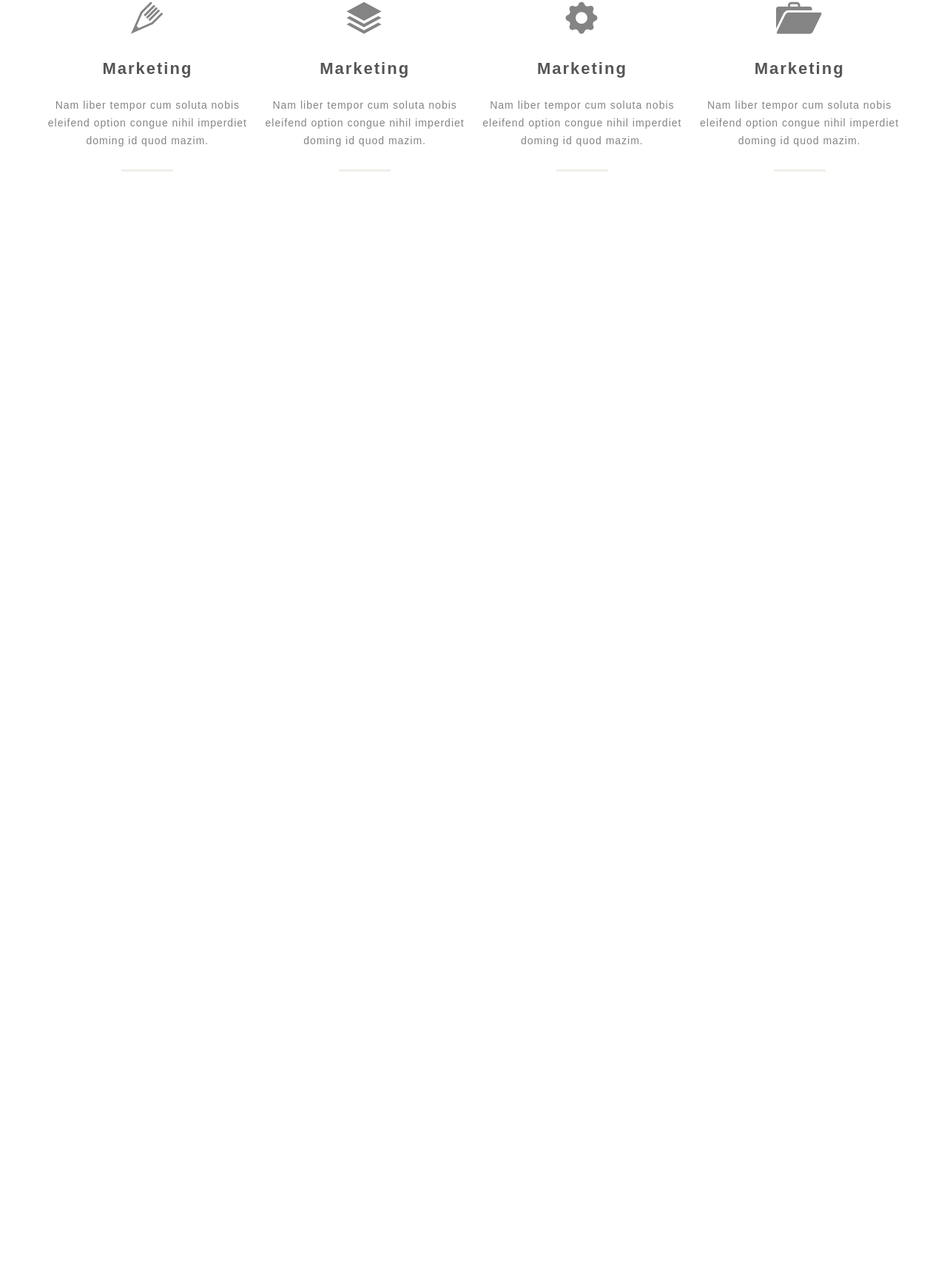
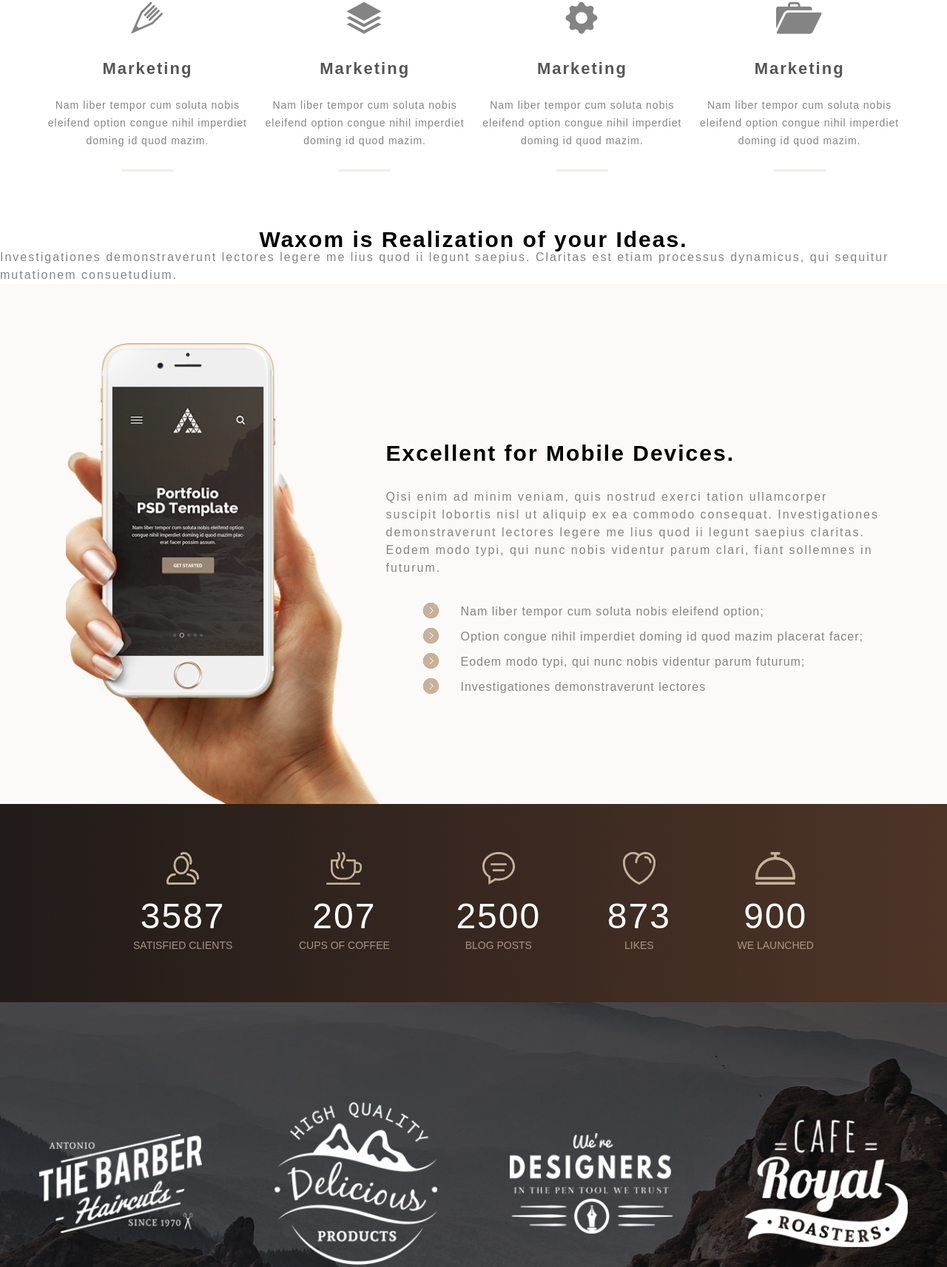
Before and after one commit to Ra4inA/Waxom, a plain HTML site: page index.html in a window 1280 px wide. Shown: the part 887-2600 px from the top of the page at 74% size. Before the commit the page ends 1199 px from the top, so only its background shows below. Drawn offline with nearby package versions, Linux system fonts and the light colour scheme; files whose address does not match are found by name.

Commit message:
2 sections

```diff
--- a/css/style.css
+++ b/css/style.css
@@ -61,7 +61,6 @@ h1{
 }
 
 h2{
-	font-size: 30px;
 	color: #fff;
 	font-weight: 400;
 	font-family: "Raleway", sans-serif;
@@ -74,7 +73,7 @@ h2{
 h3{
 	font-size: 30px;
 	color: #000;
-	font-weight: 500;
+	font-weight: 600;
 }
 
 h4{
@@ -444,13 +443,201 @@ nav{
 
 
 
+
+
+
+
+
+
+
+
+
+
+
+
+
+
+
+
+
+
+
+
+
+
+
+/*Mobile*/
+
+.mobile {
+	background-color: #fbfaf8;
+	padding-top: 80px;
+}
+
+.mobile .container {
+	display: flex;
+	justify-content: center;
+}
+
+.mobile-img {
+	-o-object-fit: cover;
+	   object-fit: cover;
+	width: 100%;
+	height: 100%;
+}
+
+.mobile__content {
+	max-width: 670px;
+	width: 100%;
+	margin-left: 10px;
+	-ms-grid-row-align: center;
+	    align-self: center;
+}
+
+.mobile__content h3{
+	text-align: left;
+}
+
+.mobile__content p{
+	margin: 	35px 0;
+}
+
+.mobile__advantages {
+	margin-left: 50px;
+}
+.mobile__advantages li {
+	padding-left: 51px;
+	background-image: url(../img/mobile.svg);
+	background-repeat: no-repeat;
+	margin: 10px 0;
+	letter-spacing: 1px;
+}
+
+
+/*Counts*/
+
+.counts {
+  background-image:
+  				linear-gradient( 90deg, rgb(33,27,25) 0%, rgb(78,52,39) 100%);
+  	padding: 65px 0;
+
+}
+.counts .container {
+	display: flex;
+	justify-content: space-between;
+	max-width: 960px;
+}
+.count {
+	display: flex;
+	flex-direction: column;
+	margin-right: 10px;
+}
+
+.count:last-child {
+	margin-right: 0;
+}
+.count__number {
+	padding-top: 75px;
+	background-repeat: no-repeat;
+	background-position: top center;
+	width: 100%;
+	text-align: center;
+
+	font-size: 48px;
+	font-weight: 200;
+	color: #fff;
+}
+
+.c1{
+	background-image: url(../img/count1.svg);
+}
+
+.c2{
+	background-image: url(../img/count2.svg);
+}
+
+.c3{
+	background-image: url(../img/count3.svg);
+}
+
+.c4{
+	background-image: url(../img/count4.svg);
+}
+
+.c5{
+	background-image: url(../img/count5.svg);
+}
+
+.count__text {
+	text-transform: uppercase;
+	font-size: 14px;
+	font-weight: 300;
+	color: #c7b299;
+	opacity: 0.8;
+	margin-top: 15px;
+	letter-spacing: 0;
+	text-align: center;
+}
+
+
+/*Logos*/
+
+.logos {
+	padding: 135px 0;
+	background-image: url(../img/logos-bg.jpg);
+	background-repeat: no-repeat;
+	background-size: cover;
+	background-position: 58%;
+}
+
+.logos .container {
+	display: flex;
+	align-items: center;
+	justify-content: space-between;
+	flex-wrap: wrap;
+}
+.logos-img {
+	width: 220px;
+	margin-right: 30px;
+	margin-bottom: 30px;
+}
+
+.logos-img:last-child {
+	margin-right: 0;
+}
+
+@media(max-width: 1050px){
+
+
+	/*Logos*/
+
+	.logos .container {
+		justify-content: center;
+	}
+}
+
 @media(max-width: 990px){
 
 
 	nav{
-		justify-content: flex-end;
+		/*justify-content: flex-end;*/
+		position: absolute;
+		width: 100%;
+		height: inherit;
+
 	}
 
+	.nav__icons{
+		position: absolute;
+		width: 100%;
+		left: 0;
+	}
+
+	.nav__icon{
+		margin-top: 13px;
+	}
+	.head{
+		justify-content: center;
+	}
 	.menu__btn{
 		opacity: 1;
 	}
@@ -516,6 +703,27 @@ nav{
 	}
 }
 
+@media(max-width: 850px){
+
+
+	/*Mobile*/
+
+	.mobile{
+		padding-bottom: 40px;
+	}
+
+	.mobile__content p {
+		margin: 10px 0 15px 0;
+	}
+	.mobile__img{
+		display: none;
+	}
+
+	.mobile__advantages{
+		margin-left: 0;
+	}
+}
+
 @media(max-width: 600px){
 
 
@@ -527,6 +735,22 @@ nav{
 
 }
 
+
+@media(max-width: 700px){
+
+
+	/*Counts*/
+
+	.counts .container {
+		flex-wrap: wrap;
+		justify-content: center;
+	}
+
+	.count {
+		width: 135px;
+		margin-bottom: 20px;
+	}
+}
 
 /*Можно увеличить*/
 @media(max-width: 340px){
@@ -558,4 +782,3 @@ nav{
 		bottom: 4%;
 	}
 }
-}
--- a/index.html
+++ b/index.html
@@ -155,6 +155,73 @@
 			</div>
 		</div>
 	</section>
+	<section class="ideas">
+		<h3>
+			Waxom is Realization of your Ideas.
+		</h3>
+		<div class="ideas__text">
+			Investigationes demonstraverunt lectores legere me lius quod ii legunt saepius. Claritas est etiam processus dynamicus, qui sequitur mutationem consuetudium.
+		</div>
+	</section>
+
+
+
+
+
+
+
+
+
+
+	<section class="mobile">
+		<div class="container">
+			<div class="mobile__img">
+				<img src="img/phone.png" alt="" class="mobile-img">
+			</div>
+			<div class="mobile__content">
+				<h3>Excellent for Mobile Devices.</h3>
+				<p>Qisi enim ad minim veniam, quis nostrud exerci tation ullamcorper suscipit lobortis nisl ut aliquip ex ea commodo consequat. Investigationes demonstraverunt lectores legere me lius quod ii legunt saepius claritas. Eodem modo typi, qui nunc nobis videntur parum clari, fiant sollemnes in futurum.</p>
+			   <ul class="mobile__advantages">
+			   	<li>Nam liber tempor cum soluta nobis eleifend option;</li>
+			   	<li>Option congue nihil imperdiet doming id quod mazim placerat facer;</li>
+			   	<li>Eodem modo typi, qui nunc nobis videntur parum futurum;</li>
+			   	<li>Investigationes demonstraverunt lectores</li>
+			   </ul>
+			</div>
+		</div>
+	</section>
+	<section class="counts">
+		<div class="container">
+			<div class="count">
+					<span class="count__number c1">3587</span>
+					<span class="count__text">Satisfied Clients</span>
+			</div>
+			<div class="count">
+					<span class="count__number c2">207</span>
+					<span class="count__text">Cups of coffee</span>
+			</div>
+			<div class="count">
+					<span class="count__number c3">2500</span>
+					<span class="count__text">Blog posts</span>
+			</div>
+			<div class="count">
+					<span class="count__number c4">873</span>
+					<span class="count__text">Likes</span>
+			</div>
+			<div class="count">
+					<span class="count__number c5">900</span>
+					<span class="count__text">We launched</span>
+			</div>
+		</div>
+	</section>
+	<section class="logos">
+		<div class="container">
+			<img src="img/logos1.png" alt="" class="logos-img">
+			<img src="img/logos2.png" alt="" class="logos-img">
+			<img src="img/logos3.png" alt="" class="logos-img">
+			<img src="img/logos4.png" alt="" class="logos-img">
+		</div>
+	</section>
 	<script src="https://code.jquery.com/jquery-1.11.3.min.js"></script>
 	<script src="js/slick.min.js"></script>
 	<script src="js/main.js"></script>
```
Also changed, not shown: sss.html (added, +19 -0 lines), img/browser-center.jpg (added), img/browser-left.jpg (added), img/browser-right.jpg (added), img/count1.svg (added), img/count2.svg (added), img/count3.svg (added), img/count4.svg (added), img/count5.svg (added), img/icon.svg (deleted), img/logos-bg.jpg (added), img/logos1.png (added), img/logos2.png (added), img/logos3.png (added), 3 more files, 1 other file.
